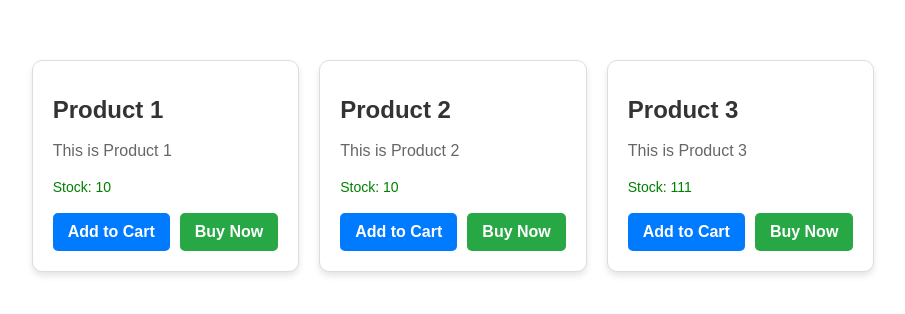
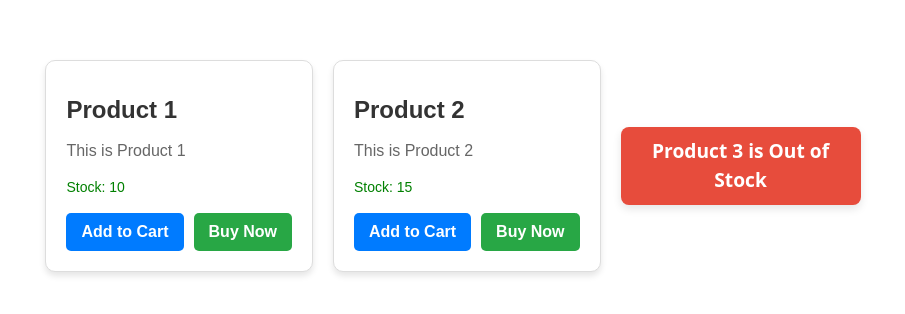
Before and after one commit to binojmadhuranga/react-crash, a React (Vite) app: page / in a window 1280 px wide. Shown: the part 234-548 px from the top of the page, without its empty margins (187-1092 px from the left). Built offline with nearby package versions, Linux system fonts and the light colour scheme.

Commit message:
improve card maintain

```diff
--- a/src/App.jsx
+++ b/src/App.jsx
@@ -7,9 +7,9 @@ function App() {
     <>
 
       <div className='container'>
-        <Product tittle='Product 1' description='This is Product 1' stock='10' />
-        <Product tittle='Product 2' description='This is Product 2' stock='10' />
-        <Product tittle='Product 3' description='This is Product 3' stock='111' />
+        <Product tittle='Product 1' description='This is Product 1' stock= {10} />
+        <Product tittle='Product 2' description='This is Product 2' stock= {15} />
+        <Product tittle='Product 3' description='This is Product 3' stock= {0} />
       </div>
     </>
   )
--- a/src/components/Product/Product.css
+++ b/src/components/Product/Product.css
@@ -62,3 +62,15 @@
 .buy-now:hover {
   background-color: #1e7e34;
 }
+
+.out-of-stock {
+  color: white;
+  background-color: #e74c3c; /* red background */
+  padding: 10px 20px;
+  font-size: 1.2rem;
+  font-weight: bold;
+  text-align: center;
+  border-radius: 8px;
+  max-width: 200px;
+  box-shadow: 0 4px 8px rgba(0, 0, 0, 0.1);
+}
--- a/src/components/Product/Product.jsx
+++ b/src/components/Product/Product.jsx
@@ -2,7 +2,14 @@ import React from 'react';
 import './Product.css';
 
 function Product(prop) {
+
+
+    if (prop.stock === 0) {
+        return <p className='out-of-stock'>{prop.tittle} is Out of Stock</p>;
+    };
+
     return (
+
         <div className='product'>
             <h1 className='product-title'>{prop.tittle}</h1>
             <p className='product-description'>{prop.description}</p>
```
Lines whose indentation alone changed are shown as unchanged.
